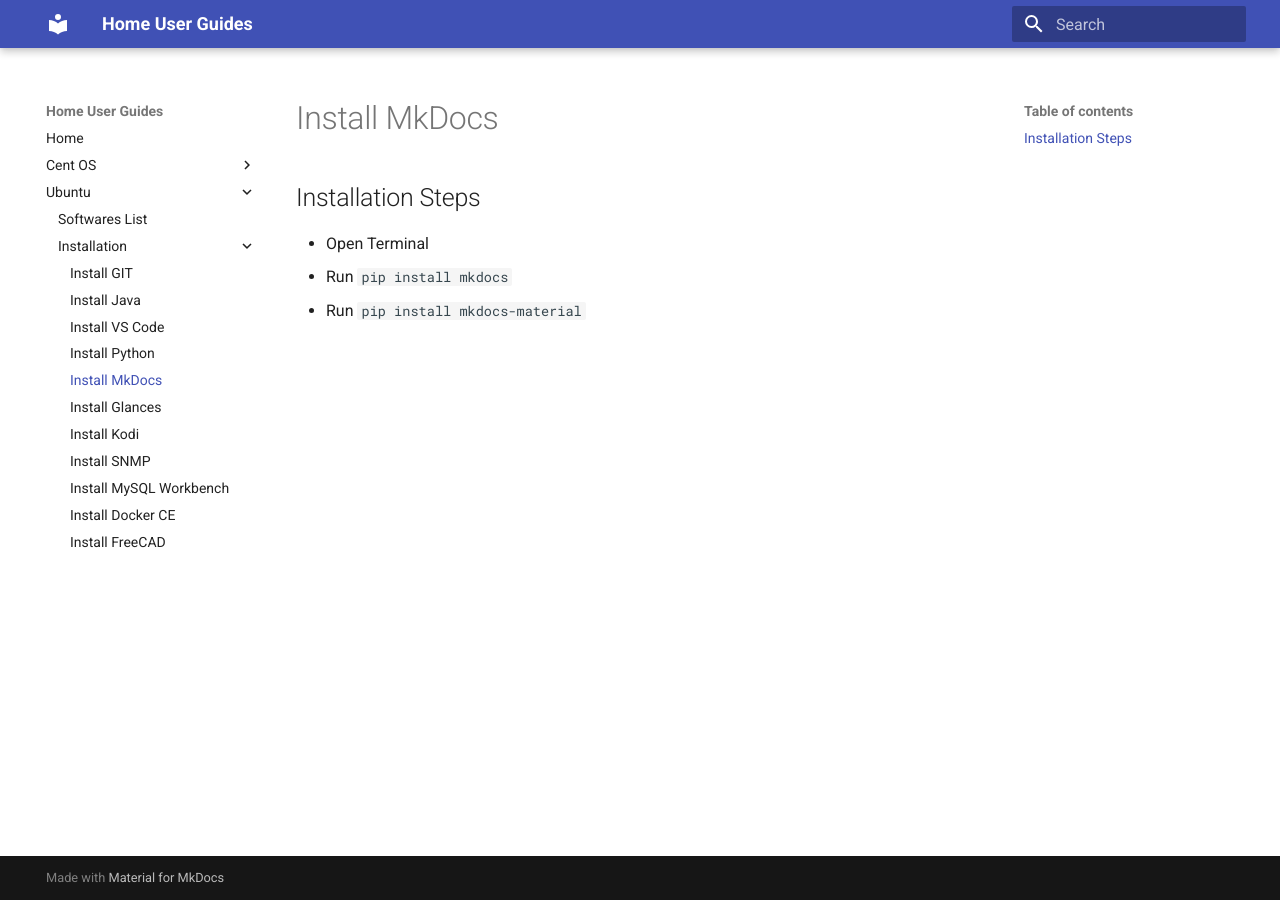
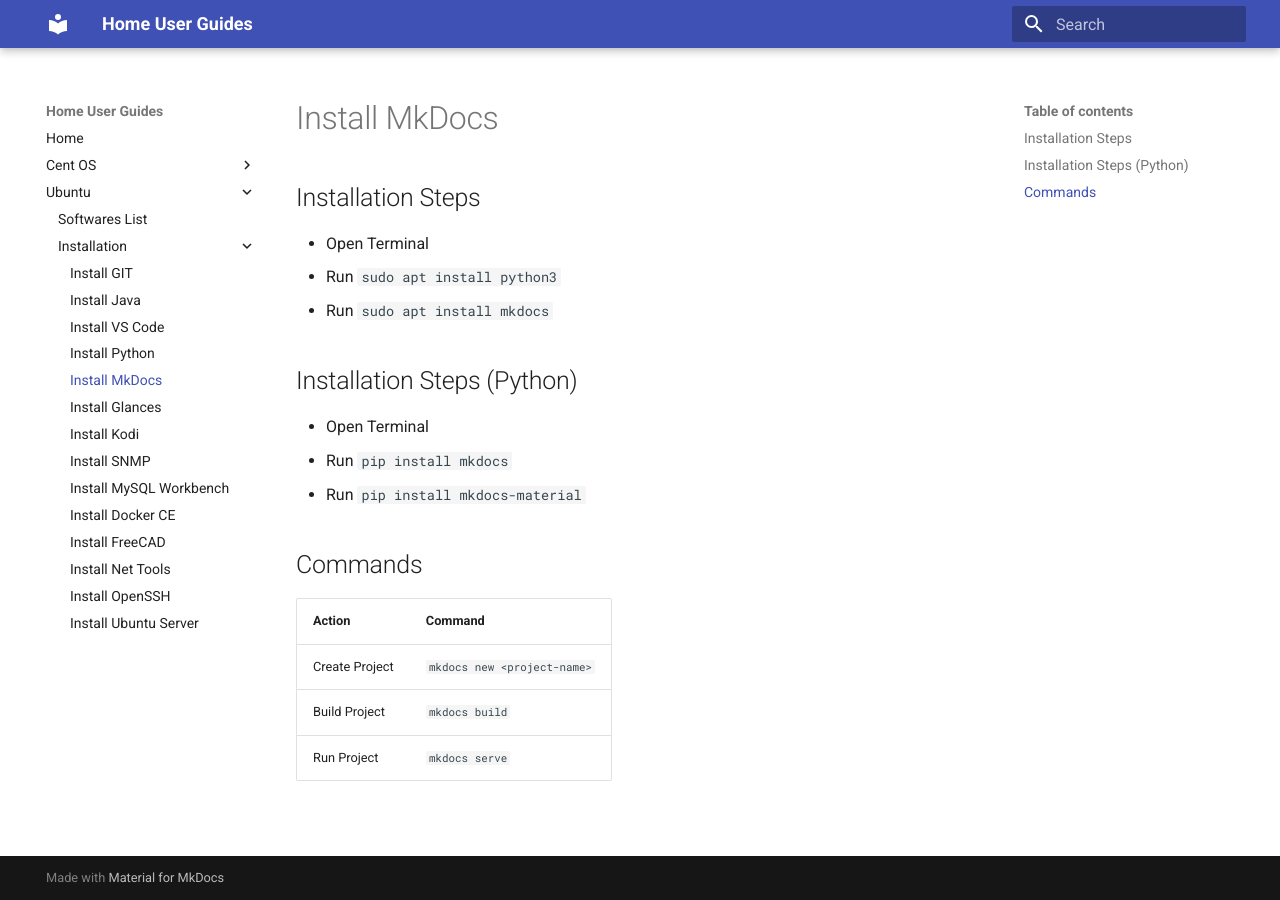
Before and after one commit to sreeramachandramurthy/home-user-guides, an MkDocs documentation site: the page built from docs/ubuntu/installation/install-mkdocs.md, in a window 1280 px wide. Built offline with MkDocs 1.6.1 and Material for MkDocs 9.7.7, drawn with Linux system fonts in a browser that asks for light colours.

Commit message:
Ubuntu Server, Net Tools, OpenSSH

```diff
--- a/docs/ubuntu/installation/install-mkdocs.md
+++ b/docs/ubuntu/installation/install-mkdocs.md
@@ -3,5 +3,19 @@
 ## Installation Steps
 
 * Open Terminal
+* Run `sudo apt install python3`
+* Run `sudo apt install mkdocs`
+
+## Installation Steps (Python)
+
+* Open Terminal
 * Run `pip install mkdocs`
 * Run `pip install mkdocs-material`
+
+## Commands
+
+| Action         | Command                     |
+| -------------- | --------------------------- |
+| Create Project | `mkdocs new <project-name>` |
+| Build Project  | `mkdocs build`              |
+| Run Project    | `mkdocs serve`              |
--- a/mkdocs.yml
+++ b/mkdocs.yml
@@ -30,6 +30,9 @@
       - 'Install MySQL Workbench': 'ubuntu/installation/install-mysql-workbench.md'
       - 'Install Docker CE': 'ubuntu/installation/install-docker.md'
       - 'Install FreeCAD': 'ubuntu/installation/install-freecad.md'
+      - 'Install Net Tools': 'ubuntu/installation/install-net-tools.md'
+      - 'Install OpenSSH': 'ubuntu/installation/install-openssh.md'
+      - 'Install Ubuntu Server': 'ubuntu/installation/install-ubuntu-server.md'
 
 theme:
   name: material
```
Also changed, not shown: docs/ubuntu/installation/install-net-tools.md (added, +6 -0 lines), docs/ubuntu/installation/install-openssh.md (added, +6 -0 lines), docs/ubuntu/installation/install-ubuntu-server.md (added, +11 -0 lines).
